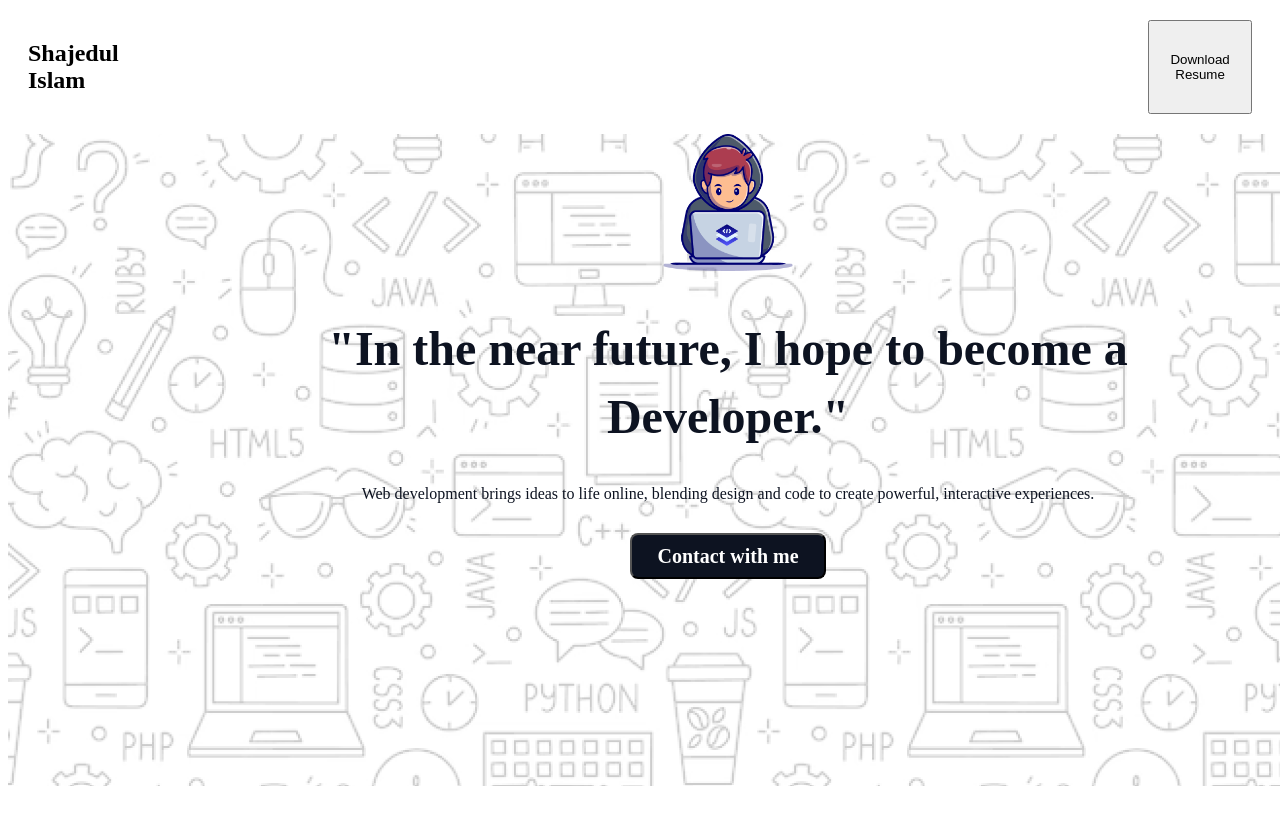
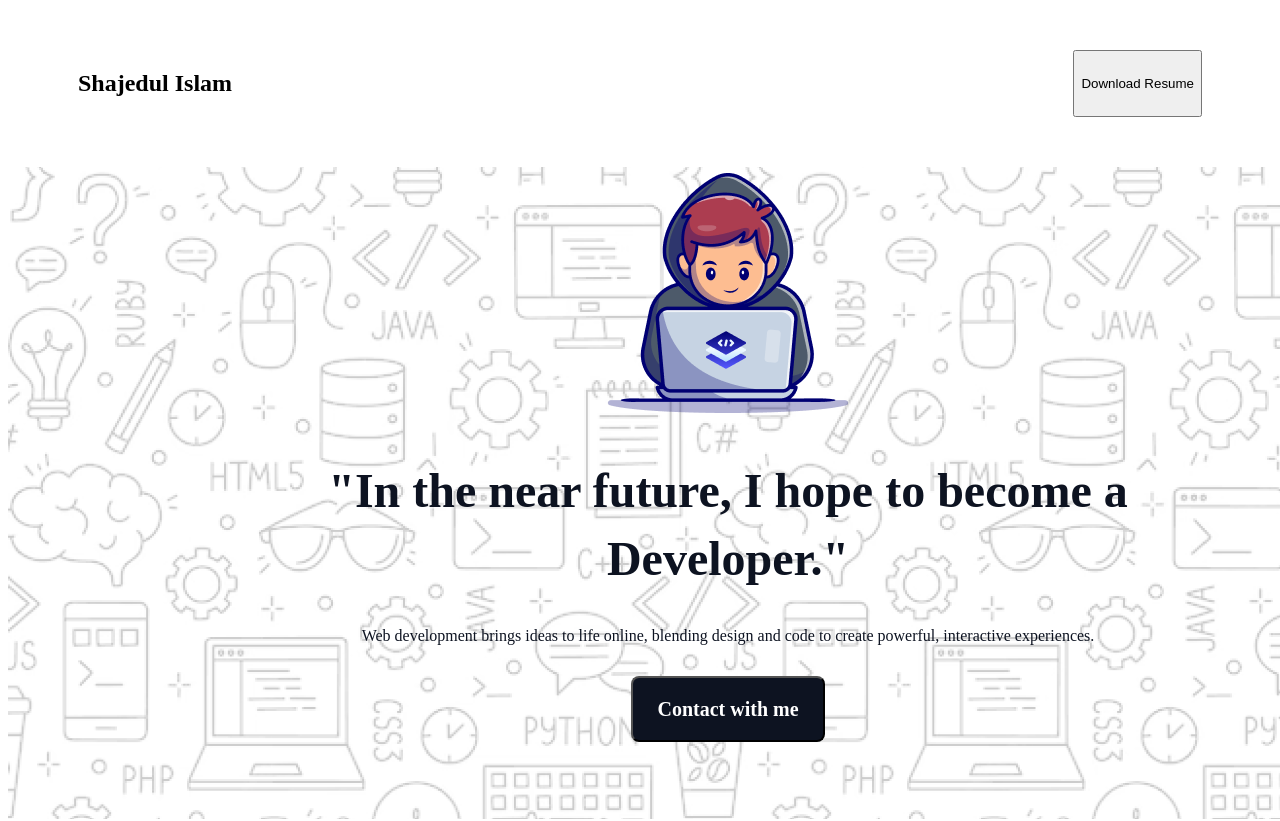
Before and after one commit to Sajid5659/Assignment-1, a plain HTML site: page index.html in a window 1280 px wide. Shown: the top 821 px of the page. Drawn offline with Linux system fonts and the light colour scheme; a web font is replaced by a local one.

Commit message:
fixed hero section and motivational part

```diff
--- a/styles/style.css
+++ b/styles/style.css
@@ -1,14 +1,15 @@
 /* nav style */
 nav{
     display: flex;
-    gap: 1000px;
-    margin: 20px;
+    justify-content: space-between;
+    margin: 50px 70px;
 }
 /* page -1  */
 .page-1{
     background-image: url('../assets/Hero-bg.png');
     width: 1440px;
     height: 652px;
+    margin: 0 auto;
 }
 .container{
     width: 998px;
@@ -16,12 +17,13 @@ nav{
     /* Auto layout */
     display: flex;
     flex-direction: column;
-    justify-content: flex-start;
+    justify-content: center;
     align-items: center;
+    margin: 0 auto;
     gap: undefined;
-    margin: 0 auto;
 }
-img{
+.img-1{
+    margin-top: 24px;
 width: 130.57px;
 height: 136.89px;
 }
@@ -46,19 +48,15 @@ text-align: center;
 margin-top: 0;
 }
 .btn{
-    width: 244px;
-height: 65px;
 /* Auto layout */
 display: flex;
 flex-direction: row;
 justify-content: center;
 align-items: center;
 gap: undefined;
-padding: 21px 24px 21px 24px;
+padding: 21px 24px;
 border-radius: 8px;
 background: rgba(13, 19, 33, 1);
-width: 196px;
-height: 23px;
 color: rgba(255, 255, 255, 1);
 font-family: Azeret Mono;
 font-size: 20px;
@@ -76,6 +74,7 @@ cursor: pointer;
    /* Frame 13 */
 width: 1140px;
 height: 1393px;
+margin: 0 auto;;
 /* Auto layout */
 display: flex;
 flex-direction: column;
```
